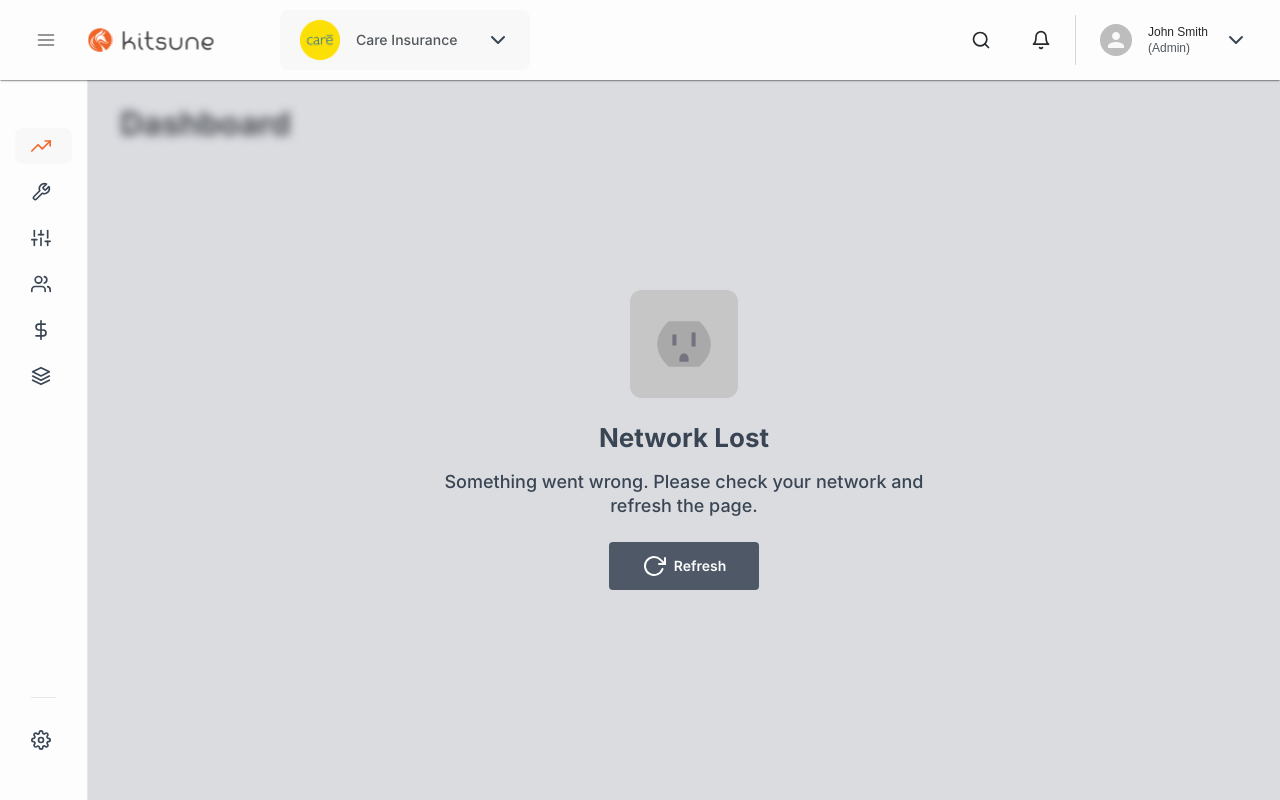
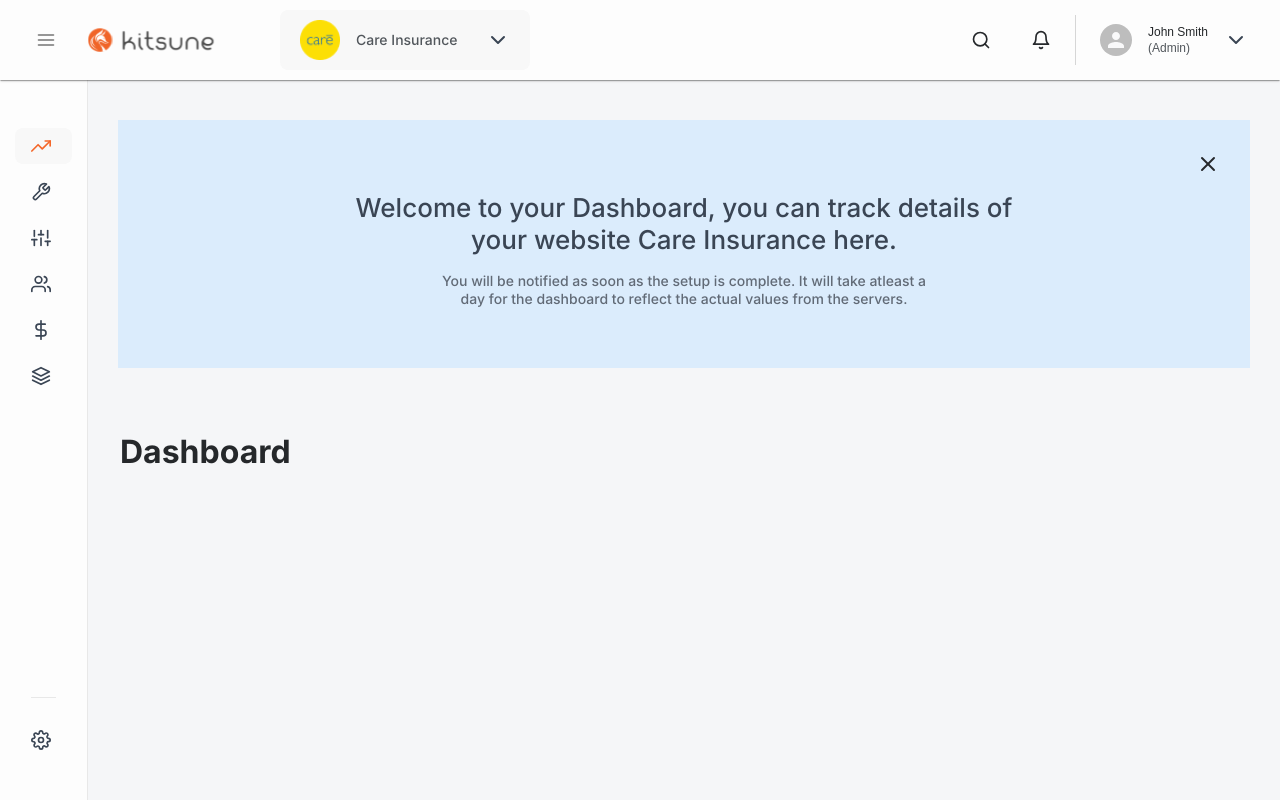
Before and after one commit to gautamhitesh001/kitproxy-admin-ui, a React (Create React App) app: page /dashboard in a window 1280 px wide. Built offline with nearby package versions, Linux system fonts and the light colour scheme.

Commit message:
added welcome notification

```diff
--- /dev/null
+++ b/src/components/notifications/dashboardWelcome/index.js
@@ -0,0 +1,36 @@
+import { Box } from "@mui/system";
+import { ButtonBase, Stack, Typography } from "@mui/material";
+import { makeStyles } from "@mui/styles";
+import { X } from "react-feather";
+import PropTypes from "prop-types";
+
+const useStyles = makeStyles((theme) => ({
+	contentWrapper: {
+		margin: "40px 30px",
+		padding: "30px 30px 60px 30px",
+		backgroundColor: "#DBECFC",
+	},
+}));
+
+export const DashboardWelcomeNotification = ({ handleClose }) => {
+	const classes = useStyles();
+	return (
+		<Stack className={classes.contentWrapper} direction="column" justifyContent="center" alignItems="center">
+			<Box width="100%" textAlign="end">
+				<ButtonBase onClick={handleClose} disableRipple disableFocusRipple disableTouchRipple>
+					<X />
+				</ButtonBase>
+			</Box>
+			<Typography mt={2} textAlign="center" variant="h4" color="secondary.main" maxWidth={700}>
+				Welcome to your Dashboard, you can track details of your website Care Insurance here.
+			</Typography>
+			<Typography textAlign="center" mt={2} variant="subtitle2" color="secondary.80" maxWidth={500}>
+				You will be notified as soon as the setup is complete. It will take atleast a day for the dashboard to reflect the actual values from the servers.
+			</Typography>
+		</Stack>
+	);
+};
+
+DashboardWelcomeNotification.propTypes = {
+	handleClose: PropTypes.func,
+};
--- /dev/null
+++ b/src/components/notifications/index.js
@@ -0,0 +1 @@
+export * from "./dashboardWelcome";
--- a/src/layouts/dashboard/index.js
+++ b/src/layouts/dashboard/index.js
@@ -3,6 +3,7 @@ import { makeStyles } from "@mui/styles";
 import { Box } from "@mui/system";
 import PropTypes from "prop-types";
 import { useState } from "react";
+import { DashboardWelcomeNotification } from "../../components/notifications";
 import { NetworkLostOverlay } from "../../components/overlays/networkLost";
 import { DashboardSidebar } from "./sidebar";
 import { DashboardAppbar } from "./topbar";
@@ -38,12 +39,14 @@ const useStyles = makeStyles((theme) => ({
 		flexDirection: "column",
 		minHeight: "calc(100% - 80px) !important",
 		padding: 32,
+		position: "relative",
 	},
 }));
 
 export const DashboardLayout = ({ children }) => {
 	const [open, setOpen] = useState(false);
-	const [hasNetworkIssue, setHasNetworkIssue] = useState(true);
+	const [hasNetworkIssue, setHasNetworkIssue] = useState(false);
+	const [showWelcomeNotification, setShowWelcomeNotification] = useState(true);
 
 	const classes = useStyles({ open });
 
@@ -57,6 +60,10 @@ export const DashboardLayout = ({ children }) => {
 			<DashboardSidebar open={open} />
 			<Box component="main" className={classes.contentWrapper}>
 				<Toolbar />
+				{
+					showWelcomeNotification ?
+						<DashboardWelcomeNotification handleClose={() => setShowWelcomeNotification(false)} /> : null
+				}
 				<Box className={classes.childWrapper}>{children}</Box>
 				{hasNetworkIssue ? <NetworkLostOverlay /> : null}
 			</Box>
```
Also changed, not shown: src/assets/images/browser_not_supported.png.
